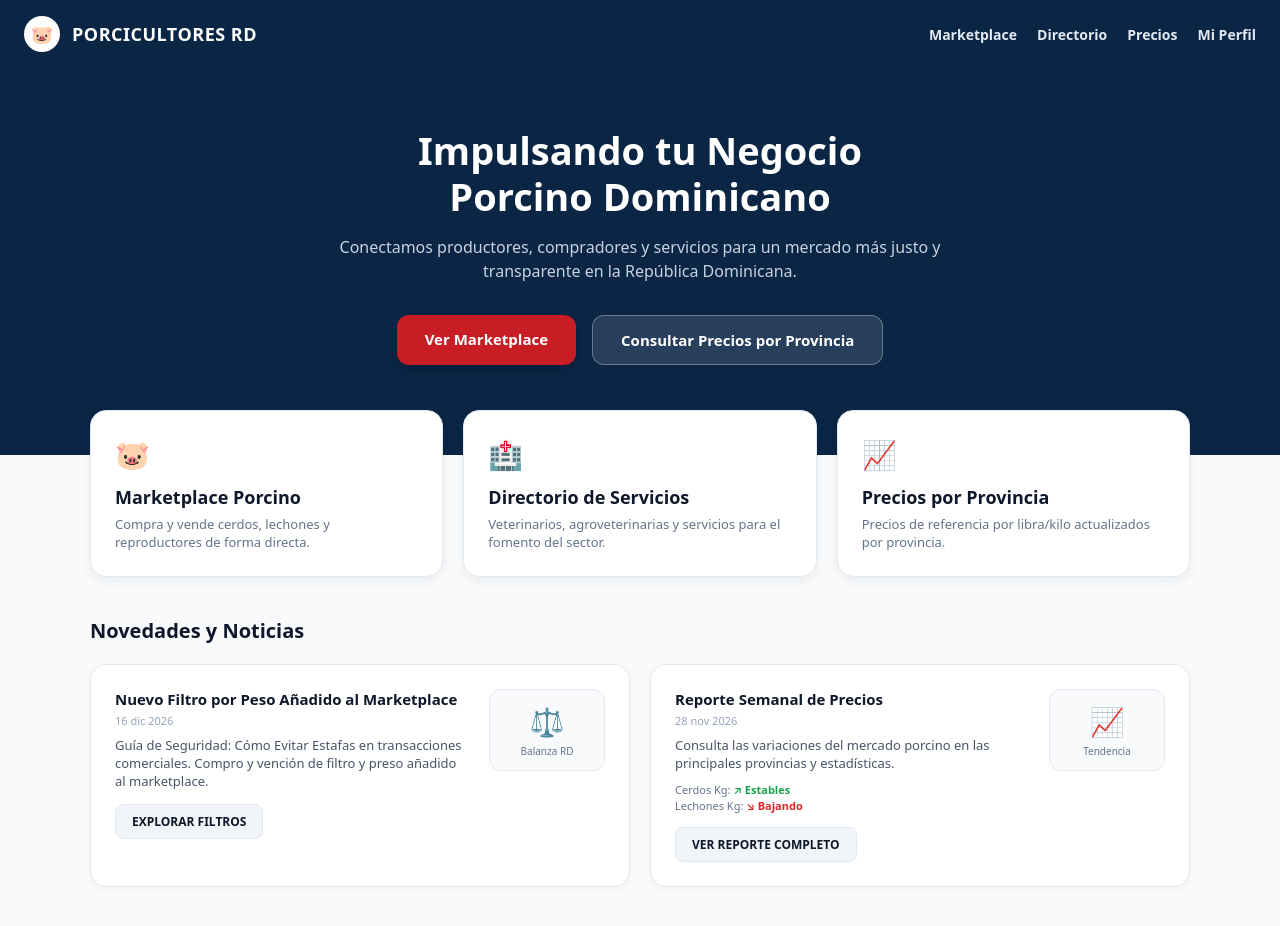
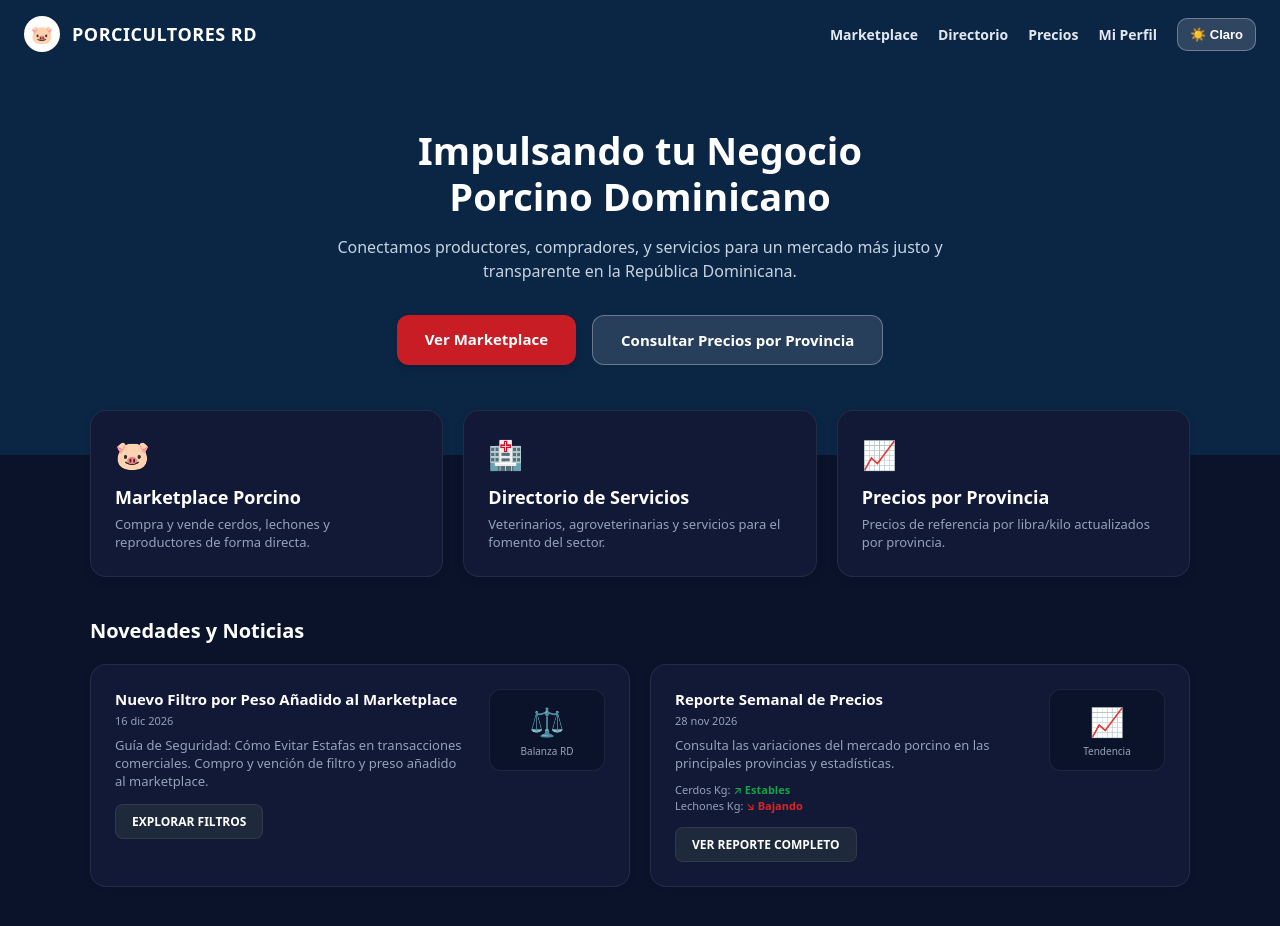
Before and after one commit to anonimusrofri-png/Porcicultores-rd, a Next.js app: page / in a window 1280 px wide. Shown: the top 926 px of the page. Built offline with nearby package versions, Linux system fonts and the light colour scheme.

Commit message:
Fix: mantener banner superior original y restaurar selector de modo claro y oscuro

```diff
--- a/app/page.tsx
+++ b/app/page.tsx
@@ -1,13 +1,40 @@
 'use client'
 
+import { useState, useEffect } from 'react'
 import Link from 'next/link'
 
 export default function Home() {
+  const [esOscuro, setEsOscuro] = useState(true) // Por defecto en oscuro como tu diseño base
+
+  useEffect(() => {
+    const temaGuardado = localStorage.getItem('tema_porcicultores')
+    if (temaGuardado) {
+      setEsOscuro(temaGuardado === 'oscuro')
+    }
+  }, [])
+
+  const cambiarTema = () => {
+    const nuevoTema = !esOscuro
+    setEsOscuro(nuevoTema)
+    localStorage.setItem('tema_porcicultores', nuevoTema ? 'oscuro' : 'claro')
+  }
+
+  // Paleta de colores dinámica según el modo seleccionado
+  const t = {
+    bgPrincipal: esOscuro ? '#0B132B' : '#F8FAFC',
+    bgHeader: '#0B2545', // Mantiene el azul profesional original arriba
+    textPrincipal: esOscuro ? '#FFFFFF' : '#0F172A',
+    textSecundario: esOscuro ? '#94A3B8' : '#475569',
+    bgTarjeta: esOscuro ? '#111936' : '#FFFFFF',
+    bordeTarjeta: esOscuro ? 'rgba(255,255,255,0.08)' : '#E2E8F0',
+    textoHeroDesc: esOscuro ? '#DCE6F1' : '#E2E8F0',
+  }
+
   return (
-    <div style={{ width: '100%', minHeight: '100vh', backgroundColor: '#F8FAFC', fontFamily: "system-ui, -apple-system, BlinkMacSystemFont, 'Segoe UI', Roboto, sans-serif", margin: 0, padding: 0 }}>
+    <div style={{ width: '100%', minHeight: '100vh', backgroundColor: t.bgPrincipal, fontFamily: "system-ui, -apple-system, BlinkMacSystemFont, 'Segoe UI', Roboto, sans-serif", margin: 0, padding: 0, color: t.textPrincipal, transition: 'background-color 0.3s ease' }}>
 
-      {/* Navbar Superior Original */}
-      <header style={{ backgroundColor: '#0B2545', color: '#FFFFFF', padding: '16px 24px', display: 'flex', justifyContent: 'space-between', alignItems: 'center', boxShadow: '0 2px 4px rgba(0,0,0,0.1)' }}>
+      {/* Navbar Superior Original + Botón Modo Claro/Oscuro */}
+      <header style={{ backgroundColor: t.bgHeader, color: '#FFFFFF', padding: '16px 24px', display: 'flex', justifyContent: 'space-between', alignItems: 'center', boxShadow: '0 2px 4px rgba(0,0,0,0.1)' }}>
         <div style={{ display: 'flex', alignItems: 'center', gap: '12px' }}>
           <div style={{ width: '36px', height: '36px', backgroundColor: '#FFFFFF', borderRadius: '50%', display: 'flex', alignItems: 'center', justifyContent: 'center', fontSize: '18px' }}>
             🐷
@@ -17,22 +44,44 @@ export default function Home() {
           </span>
         </div>
 
+        <div style={{ display: 'flex', alignItems: 'center', gap: '20px' }}>
           <nav style={{ display: 'flex', gap: '20px', alignItems: 'center', fontSize: '14px', fontWeight: '600' }}>
             <Link href="/marketplace" style={{ color: '#E2E8F0', textDecoration: 'none' }}>Marketplace</Link>
             <Link href="/directorio" style={{ color: '#E2E8F0', textDecoration: 'none' }}>Directorio</Link>
             <Link href="/precios" style={{ color: '#E2E8F0', textDecoration: 'none' }}>Precios</Link>
             <Link href="/perfil" style={{ color: '#E2E8F0', textDecoration: 'none' }}>Mi Perfil</Link>
           </nav>
+
+          {/* Botón Cambiar Tema Claro/Oscuro */}
+          <button
+            onClick={cambiarTema}
+            style={{
+              backgroundColor: 'rgba(255, 255, 255, 0.15)',
+              color: '#FFFFFF',
+              border: '1px solid rgba(255, 255, 255, 0.3)',
+              padding: '8px 12px',
+              borderRadius: '10px',
+              cursor: 'pointer',
+              fontSize: '13px',
+              fontWeight: '600',
+              display: 'flex',
+              alignItems: 'center',
+              gap: '6px'
+            }}
+          >
+            {esOscuro ? '☀️ Claro' : '🌙 Oscuro'}
+          </button>
+        </div>
       </header>
 
-      {/* Hero Banner Principal (El que querías conservar arriba) */}
-      <section style={{ backgroundColor: '#0B2545', color: '#FFFFFF', padding: '60px 20px 90px 20px', textAlign: 'center' }}>
+      {/* Hero Banner Principal (Azul) */}
+      <section style={{ backgroundColor: t.bgHeader, color: '#FFFFFF', padding: '60px 20px 90px 20px', textAlign: 'center' }}>
         <div style={{ maxWidth: '900px', margin: '0 auto' }}>
           <h1 style={{ fontSize: '38px', fontWeight: '900', lineHeight: '1.2', margin: '0 0 16px 0' }}>
             Impulsando tu Negocio<br />Porcino Dominicano
           </h1>
-          <p style={{ fontSize: '16px', color: '#DCE6F1', maxWidth: '650px', margin: '0 auto 32px auto', lineHeight: '1.5', opacity: 0.9 }}>
-            Conectamos productores, compradores y servicios para un mercado más justo y transparente en la República Dominicana.
+          <p style={{ fontSize: '16px', color: t.textoHeroDesc, maxWidth: '650px', margin: '0 auto 32px auto', lineHeight: '1.5', opacity: 0.9 }}>
+            Conectamos productores, compradores, y servicios para un mercado más justo y transparente en la República Dominicana.
           </p>
 
           <div style={{ display: 'flex', gap: '16px', justifyContent: 'center', flexWrap: 'wrap' }}>
@@ -52,35 +101,35 @@ export default function Home() {
         </div>
       </section>
 
-      {/* 3 Tarjetas Superiores Flotantes (Estilo original de arriba) */}
+      {/* 3 Tarjetas Superiores Flotantes */}
       <section style={{ maxWidth: '1100px', margin: '-45px auto 40px auto', padding: '0 20px' }}>
         <div style={{ display: 'grid', gridTemplateColumns: 'repeat(auto-fit, minmax(300px, 1fr))', gap: '20px' }}>
 
           <Link href="/marketplace" style={{ textDecoration: 'none', color: 'inherit' }}>
-            <div style={{ backgroundColor: '#FFFFFF', padding: '24px', borderRadius: '16px', border: '1px solid #E2E8F0', boxShadow: '0 4px 12px rgba(0,0,0,0.06)', height: '100%', boxSizing: 'border-box' }}>
+            <div style={{ backgroundColor: t.bgTarjeta, padding: '24px', borderRadius: '16px', border: `1px solid ${t.bordeTarjeta}`, boxShadow: '0 4px 12px rgba(0,0,0,0.06)', height: '100%', boxSizing: 'border-box' }}>
               <div style={{ fontSize: '28px', marginBottom: '12px' }}>🐷</div>
-              <h3 style={{ fontSize: '18px', fontWeight: '800', margin: '0 0 6px 0', color: '#0F172A' }}>Marketplace Porcino</h3>
-              <p style={{ fontSize: '13px', color: '#64748B', margin: 0, lineHeight: '1.4' }}>
+              <h3 style={{ fontSize: '18px', fontWeight: '800', margin: '0 0 6px 0', color: t.textPrincipal }}>Marketplace Porcino</h3>
+              <p style={{ fontSize: '13px', color: t.textSecundario, margin: 0, lineHeight: '1.4' }}>
                 Compra y vende cerdos, lechones y reproductores de forma directa.
               </p>
             </div>
           </Link>
 
           <Link href="/directorio" style={{ textDecoration: 'none', color: 'inherit' }}>
-            <div style={{ backgroundColor: '#FFFFFF', padding: '24px', borderRadius: '16px', border: '1px solid #E2E8F0', boxShadow: '0 4px 12px rgba(0,0,0,0.06)', height: '100%', boxSizing: 'border-box' }}>
+            <div style={{ backgroundColor: t.bgTarjeta, padding: '24px', borderRadius: '16px', border: `1px solid ${t.bordeTarjeta}`, boxShadow: '0 4px 12px rgba(0,0,0,0.06)', height: '100%', boxSizing: 'border-box' }}>
               <div style={{ fontSize: '28px', marginBottom: '12px' }}>🏥</div>
-              <h3 style={{ fontSize: '18px', fontWeight: '800', margin: '0 0 6px 0', color: '#0F172A' }}>Directorio de Servicios</h3>
-              <p style={{ fontSize: '13px', color: '#64748B', margin: 0, lineHeight: '1.4' }}>
+              <h3 style={{ fontSize: '18px', fontWeight: '800', margin: '0 0 6px 0', color: t.textPrincipal }}>Directorio de Servicios</h3>
+              <p style={{ fontSize: '13px', color: t.textSecundario, margin: 0, lineHeight: '1.4' }}>
                 Veterinarios, agroveterinarias y servicios para el fomento del sector.
               </p>
             </div>
           </Link>
 
           <Link href="/precios" style={{ textDecoration: 'none', color: 'inherit' }}>
-            <div style={{ backgroundColor: '#FFFFFF', padding: '24px', borderRadius: '16px', border: '1px solid #E2E8F0', boxShadow: '0 4px 12px rgba(0,0,0,0.06)', height: '100%', boxSizing: 'border-box' }}>
+            <div style={{ backgroundColor: t.bgTarjeta, padding: '24px', borderRadius: '16px', border: `1px solid ${t.bordeTarjeta}`, boxShadow: '0 4px 12px rgba(0,0,0,0.06)', height: '100%', boxSizing: 'border-box' }}>
               <div style={{ fontSize: '28px', marginBottom: '12px' }}>📈</div>
-              <h3 style={{ fontSize: '18px', fontWeight: '800', margin: '0 0 6px 0', color: '#0F172A' }}>Precios por Provincia</h3>
-              <p style={{ fontSize: '13px', color: '#64748B', margin: 0, lineHeight: '1.4' }}>
+              <h3 style={{ fontSize: '18px', fontWeight: '800', margin: '0 0 6px 0', color: t.textPrincipal }}>Precios por Provincia</h3>
+              <p style={{ fontSize: '13px', color: t.textSecundario, margin: 0, lineHeight: '1.4' }}>
                 Precios de referencia por libra/kilo actualizados por provincia.
               </p>
             </div>
@@ -89,49 +138,47 @@ export default function Home() {
         </div>
       </section>
 
-      {/* Sección Inferior Actualizada (Noticias con el nuevo diseño que te gustó) */}
+      {/* Sección de Noticias Mejorada */}
       <section style={{ maxWidth: '1100px', margin: '0 auto', padding: '0 20px 60px 20px' }}>
-        <h2 style={{ fontSize: '20px', fontWeight: '800', color: '#0F172A', marginBottom: '20px' }}>Novedades y Noticias</h2>
+        <h2 style={{ fontSize: '20px', fontWeight: '800', color: t.textPrincipal, marginBottom: '20px' }}>Novedades y Noticias</h2>
 
         <div style={{ display: 'grid', gridTemplateColumns: 'repeat(auto-fit, minmax(480px, 1fr))', gap: '20px' }}>
 
-          {/* Noticia 1 */}
-          <div style={{ backgroundColor: '#FFFFFF', borderRadius: '16px', padding: '24px', border: '1px solid #E2E8F0', boxShadow: '0 2px 8px rgba(0,0,0,0.04)', display: 'flex', justifyContent: 'space-between', alignItems: 'flex-start', gap: '20px' }}>
+          <div style={{ backgroundColor: t.bgTarjeta, borderRadius: '16px', padding: '24px', border: `1px solid ${t.bordeTarjeta}`, boxShadow: '0 2px 8px rgba(0,0,0,0.04)', display: 'flex', justifyContent: 'space-between', alignItems: 'flex-start', gap: '20px' }}>
             <div style={{ flex: 1 }}>
-              <h4 style={{ fontSize: '15px', fontWeight: '700', color: '#0F172A', margin: '0 0 4px 0' }}>Nuevo Filtro por Peso Añadido al Marketplace</h4>
-              <span style={{ fontSize: '11px', color: '#94A3B8', display: 'block', marginBottom: '8px' }}>16 dic 2026</span>
-              <p style={{ fontSize: '13px', color: '#475569', margin: '0 0 14px 0', lineHeight: '1.4' }}>
+              <h4 style={{ fontSize: '15px', fontWeight: '700', color: t.textPrincipal, margin: '0 0 4px 0' }}>Nuevo Filtro por Peso Añadido al Marketplace</h4>
+              <span style={{ fontSize: '11px', color: t.textSecundario, display: 'block', marginBottom: '8px' }}>16 dic 2026</span>
+              <p style={{ fontSize: '13px', color: t.textSecundario, margin: '0 0 14px 0', lineHeight: '1.4' }}>
                 Guía de Seguridad: Cómo Evitar Estafas en transacciones comerciales. Compro y vención de filtro y preso añadido al marketplace.
               </p>
-              <Link href="/marketplace" style={{ backgroundColor: '#F1F5F9', color: '#0F172A', padding: '8px 16px', borderRadius: '8px', fontSize: '12px', fontWeight: '700', textDecoration: 'none', display: 'inline-block', border: '1px solid #E2E8F0' }}>
+              <Link href="/marketplace" style={{ backgroundColor: esOscuro ? '#1E293B' : '#F1F5F9', color: t.textPrincipal, padding: '8px 16px', borderRadius: '8px', fontSize: '12px', fontWeight: '700', textDecoration: 'none', display: 'inline-block', border: `1px solid ${t.bordeTarjeta}` }}>
                 EXPLORAR FILTROS
               </Link>
             </div>
-            <div style={{ backgroundColor: '#F8FAFC', padding: '12px', borderRadius: '12px', border: '1px solid #E2E8F0', textAlign: 'center', minWidth: '90px' }}>
+            <div style={{ backgroundColor: esOscuro ? '#0B132B' : '#F8FAFC', padding: '12px', borderRadius: '12px', border: `1px solid ${t.bordeTarjeta}`, textAlign: 'center', minWidth: '90px' }}>
               <div style={{ fontSize: '28px' }}>⚖️</div>
-              <span style={{ fontSize: '10px', color: '#64748B', display: 'block', marginTop: '4px' }}>Balanza RD</span>
+              <span style={{ fontSize: '10px', color: t.textSecundario, display: 'block', marginTop: '4px' }}>Balanza RD</span>
             </div>
           </div>
 
-          {/* Noticia 2 */}
-          <div style={{ backgroundColor: '#FFFFFF', borderRadius: '16px', padding: '24px', border: '1px solid #E2E8F0', boxShadow: '0 2px 8px rgba(0,0,0,0.04)', display: 'flex', justifyContent: 'space-between', alignItems: 'flex-start', gap: '20px' }}>
+          <div style={{ backgroundColor: t.bgTarjeta, borderRadius: '16px', padding: '24px', border: `1px solid ${t.bordeTarjeta}`, boxShadow: '0 2px 8px rgba(0,0,0,0.04)', display: 'flex', justifyContent: 'space-between', alignItems: 'flex-start', gap: '20px' }}>
             <div style={{ flex: 1 }}>
-              <h4 style={{ fontSize: '15px', fontWeight: '700', color: '#0F172A', margin: '0 0 4px 0' }}>Reporte Semanal de Precios</h4>
-              <span style={{ fontSize: '11px', color: '#94A3B8', display: 'block', marginBottom: '8px' }}>28 nov 2026</span>
-              <p style={{ fontSize: '13px', color: '#475569', margin: '0 0 10px 0', lineHeight: '1.4' }}>
+              <h4 style={{ fontSize: '15px', fontWeight: '700', color: t.textPrincipal, margin: '0 0 4px 0' }}>Reporte Semanal de Precios</h4>
+              <span style={{ fontSize: '11px', color: t.textSecundario, display: 'block', marginBottom: '8px' }}>28 nov 2026</span>
+              <p style={{ fontSize: '13px', color: t.textSecundario, margin: '0 0 10px 0', lineHeight: '1.4' }}>
                 Consulta las variaciones del mercado porcino en las principales provincias y estadísticas.
               </p>
-              <div style={{ fontSize: '11px', color: '#64748B', marginBottom: '12px', lineHeight: '1.5' }}>
+              <div style={{ fontSize: '11px', color: t.textSecundario, marginBottom: '12px', lineHeight: '1.5' }}>
                 <div>Cerdos Kg: <span style={{ color: '#16A34A', fontWeight: '600' }}>↗ Estables</span></div>
                 <div>Lechones Kg: <span style={{ color: '#DC2626', fontWeight: '600' }}>↘ Bajando</span></div>
               </div>
-              <Link href="/precios" style={{ backgroundColor: '#F1F5F9', color: '#0F172A', padding: '8px 16px', borderRadius: '8px', fontSize: '12px', fontWeight: '700', textDecoration: 'none', display: 'inline-block', border: '1px solid #E2E8F0' }}>
+              <Link href="/precios" style={{ backgroundColor: esOscuro ? '#1E293B' : '#F1F5F9', color: t.textPrincipal, padding: '8px 16px', borderRadius: '8px', fontSize: '12px', fontWeight: '700', textDecoration: 'none', display: 'inline-block', border: `1px solid ${t.bordeTarjeta}` }}>
                 VER REPORTE COMPLETO
               </Link>
             </div>
-            <div style={{ backgroundColor: '#F8FAFC', padding: '12px', borderRadius: '12px', border: '1px solid #E2E8F0', textAlign: 'center', minWidth: '90px' }}>
+            <div style={{ backgroundColor: esOscuro ? '#0B132B' : '#F8FAFC', padding: '12px', borderRadius: '12px', border: `1px solid ${t.bordeTarjeta}`, textAlign: 'center', minWidth: '90px' }}>
               <div style={{ fontSize: '28px' }}>📈</div>
-              <span style={{ fontSize: '10px', color: '#64748B', display: 'block', marginTop: '4px' }}>Tendencia</span>
+              <span style={{ fontSize: '10px', color: t.textSecundario, display: 'block', marginTop: '4px' }}>Tendencia</span>
             </div>
           </div>
 
```
Lines whose indentation alone changed are shown as unchanged.
